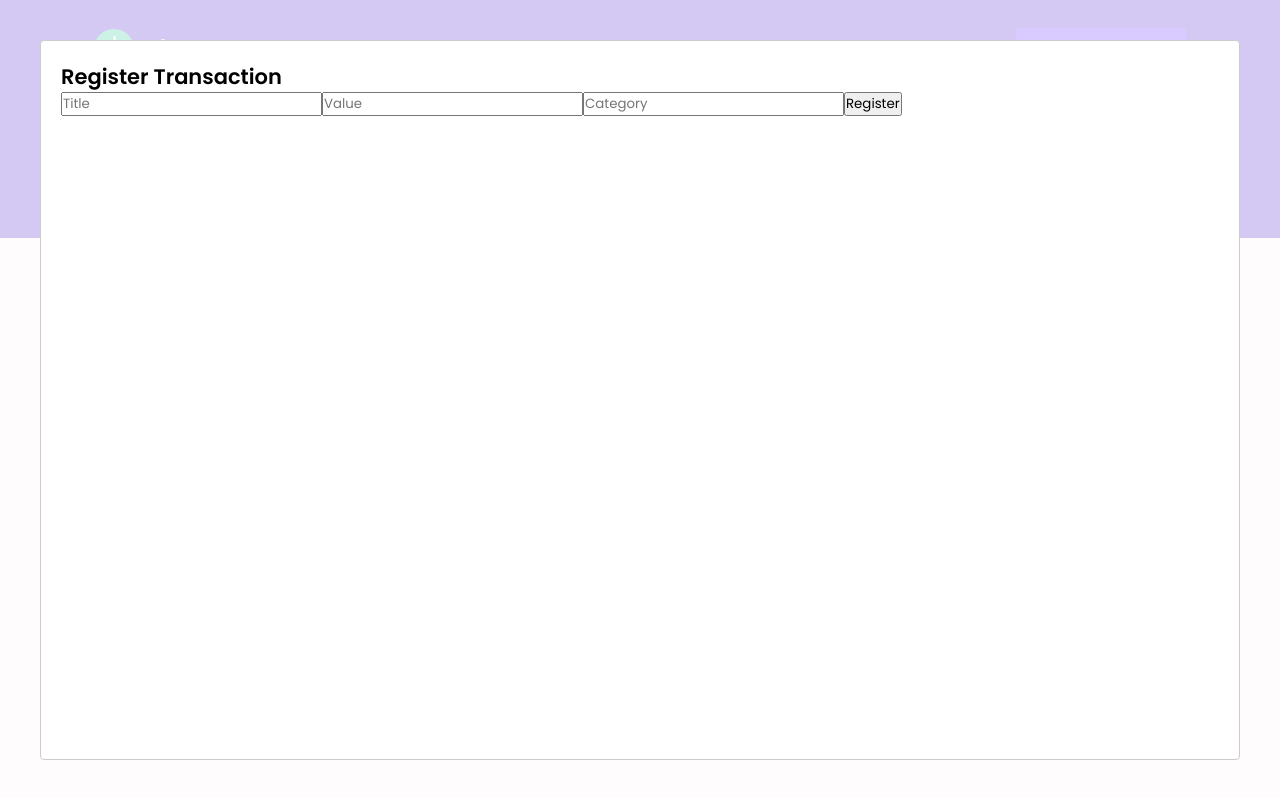
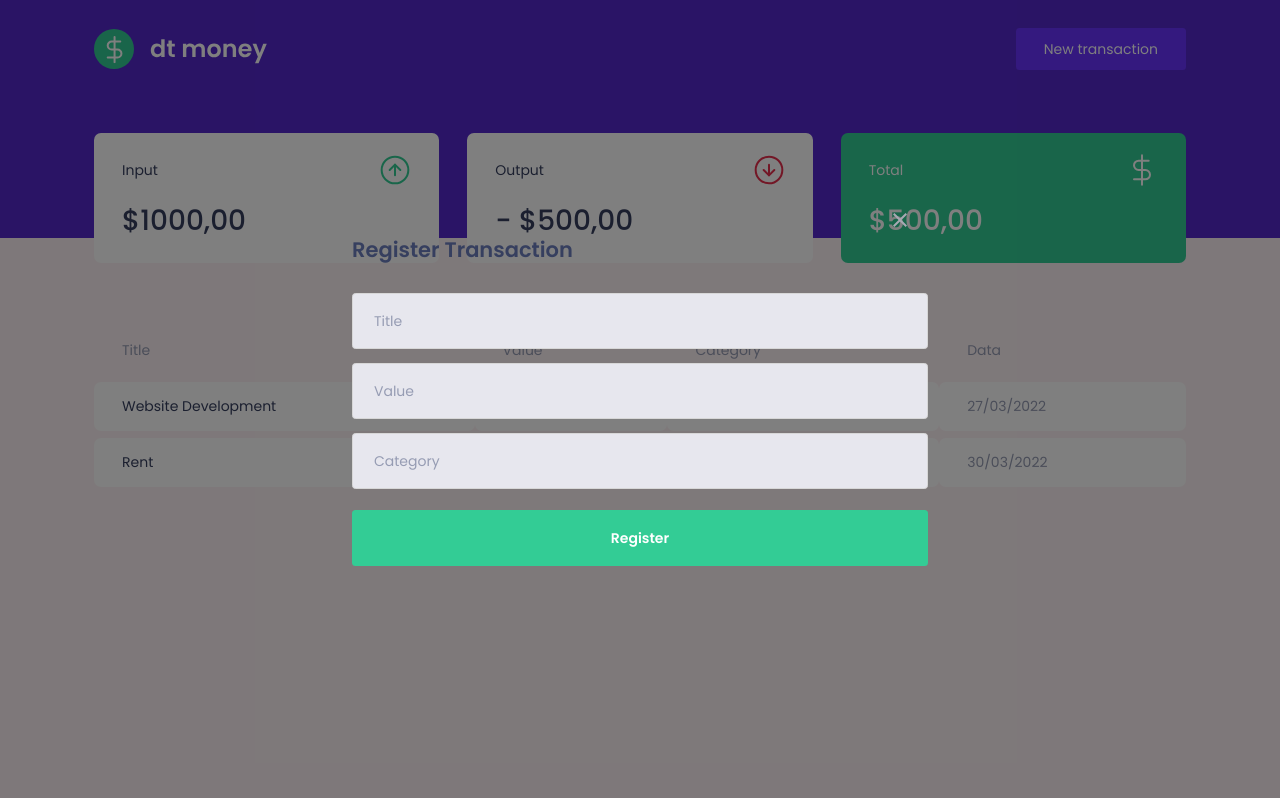
Before and after one commit to oantoniosilva/dtmoney, a React (Create React App) app: page / in a window 1280 px wide. Both pictures are taken after a click on the button "New transaction". Built offline with nearby package versions, Linux system fonts and the light colour scheme; no server answers; what miragejs would draw is missing.

Commit message:
feat: create modal styles

```diff
--- a/src/components/NewTransactionModal/index.tsx
+++ b/src/components/NewTransactionModal/index.tsx
@@ -1,4 +1,5 @@
 import Modal from 'react-modal';
+import closeImg from '../../assets/close.svg';
 import { Container } from './styles';
 
 interface NewTransactionModalProps {
@@ -11,7 +12,14 @@
     <Modal
       isOpen={isOpen}
       onRequestClose={onRequestClose}
+      overlayClassName='react-modal-overlay'
+      className='react-modal-content'
     >
+      <button type="button" onClick={onRequestClose} className='react-modal-close'>
+        <img src={closeImg} alt="Fechar modal" />
+      </button>
+
+
       <Container>
         <h2>Register Transaction</h2>
 
--- a/src/components/NewTransactionModal/styles.ts
+++ b/src/components/NewTransactionModal/styles.ts
@@ -1,5 +1,48 @@
 import styled from 'styled-components';
 
 export const Container = styled.form`
+  h2 {
+    color: var(--text-title);
+    font-size: 1.5em;
+    margin-bottom: 2rem;
+  }
 
+  input {
+    width: 100%;
+    padding: 0 1.5rem;
+    height: 4rem;
+    border-radius: 0.25rem;
+
+    border: 1px solid #d7d7d7;
+    background: #e7e7ee;
+
+    font-weight: 400;
+    font-size: 1rem;
+
+    &::placeholder {
+      color: var(--text-body);
+    }
+
+    & + input {
+      margin-top: 1rem;
+    }
+  }
+
+  button[type='submit'] {
+    width: 100%;
+    padding: 0 1.5rem;
+    height: 4rem;
+    background: var(--green);
+    color: #fff;
+    border-radius:0.25rem;
+    border: 0;
+    font-weight: 600;
+    font-size: 1rem;
+    margin-top: 1.5rem;
+
+
+    &:hover {
+      filter: brightness(0.9);
+    }
+  }
 `
--- a/src/styles/global.ts
+++ b/src/styles/global.ts
@@ -83,4 +83,18 @@
   position: relative;
   border-radius: 0.24rem;
 }
+
+.react-modal-close {
+  position: absolute;
+  right: 1.5rem;
+  top: 1.5rem;
+  border: 0;
+  background: transparent;
+
+  transition: filter 0.2s;                                                 wq
+
+  &:hover {
+    filter: brightness(0.8);
+  }
+}
 `
```
